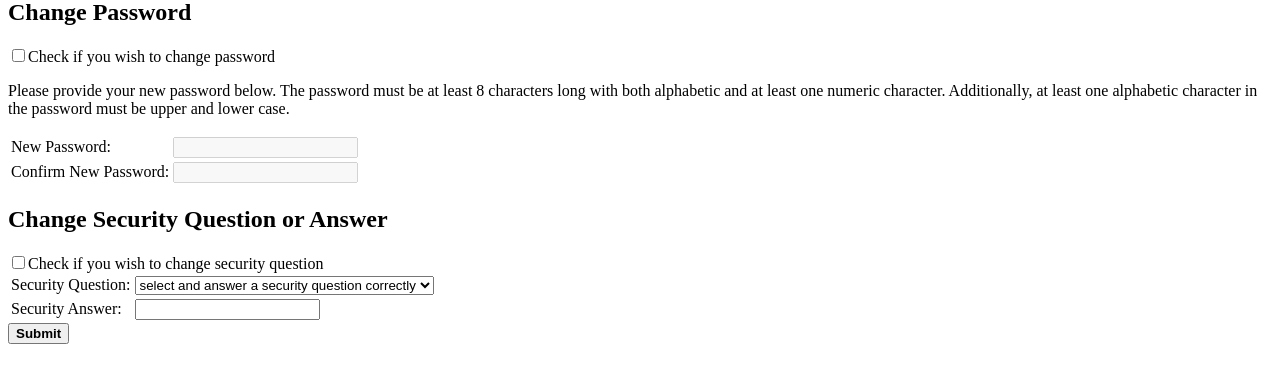
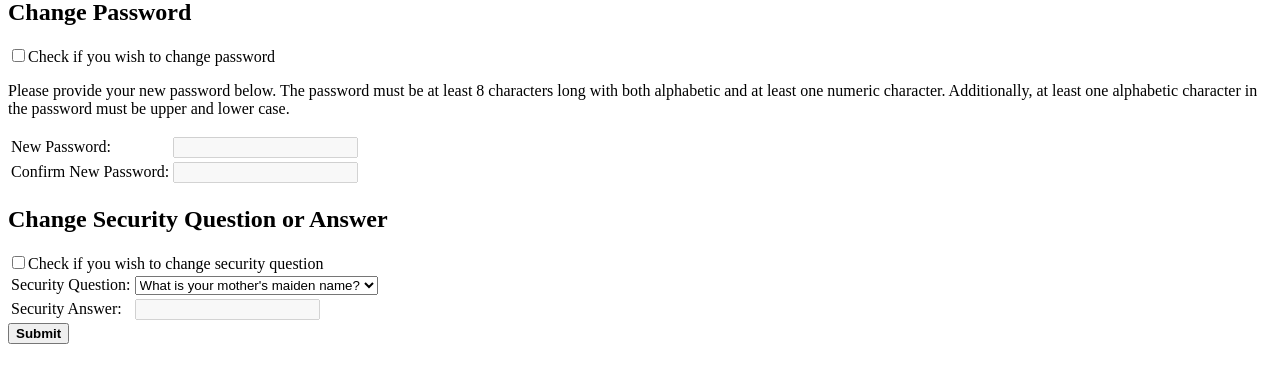
Before and after one commit to DavidLBardwell/cs601-web-app-dev-david-bardwell, a PHP site: page /administration.php in a window 1280 px wide. Shown: the part 81-464 px from the top of the page. Run offline with PHP 8.4, Linux system fonts and the light colour scheme; some libraries are stand-ins or nearby versions.

Commit message:
Complete editing of security question and posting update to the bookstore_security table.

```diff
--- a/finalproject/php/administration.php
+++ b/finalproject/php/administration.php
@@ -12,9 +12,9 @@
                     function() {
                         // Toggle the new password fields being enabled based on the user electing
                         // to change their password checkbox.
-                        // note: as a novice javascript/jQuery developer, getting the correct
-                        // state of a checkbox has been more difficult than it should be.
-                        // The online information on this was at best highly misleading.
+                        // A quick note on the next line of jQuery. I struggled to
+                        // find this exact code and many other examples of how to
+                        // do this were not working for me (including the text book).
                         var isChecked = $("#changePasswordIndicator").is(':checked');
 
                         if (isChecked) {
@@ -27,12 +27,28 @@
                         }
                     }
                 );
+
+                // As an audit measure, make sure the user has made their intentions clear
+                // that they wish to change the security question and/or answer.
+                $("#changeSecurityQuestionIndicator").change(
+                    function() {
+                        var isChecked = $("#changeSecurityQuestionIndicator").is(':checked');
+
+                        if (isChecked) {
+                            $("#securityResponse").attr("disabled", false);
+                        }
+                        else {
+                            $("#securityResponse").attr("disabled", true);
+                        }
+                    }
+                );
             });
-
 
             // Verify the correctness of the information
             function adminValidation() {
                 var ret = true;
+
+                // See if user wants to change their password
                 var isChecked = $("#changePasswordIndicator").is(':checked');
                 if (isChecked == true) {
                     var password1 = $("#password1").val();
@@ -48,6 +64,18 @@
                     else if (password1 != password2) {
                         $("#validation_error_output_div").html('<p class="error">The password confirmation does not match.</p>');
                         ret = false;
+                    }
+                }
+
+                // See if user wants to change their security question or answer
+                if (ret == true) {
+                    isChecked = $("#changeSecurityQuestionIndicator").is(':checked');
+                    if (isChecked == true) {
+                        var securityResponse = $("#securityResponse").val();
+                        if (securityResponse == null || securityResponse.length == 0) {
+                            $("#validation_error_output_div").html('<p class="error">The security answer cannot be empty.</p>');
+                            ret = false;
+                        }
                     }
                 }
                 return ret;
@@ -104,21 +132,21 @@
                 <section>
                     <h2>Change Security Question or Answer</h2>
 
-                    <input type="checkbox" id="changeSecurityQuestionIndicator">Check if you wish to change security question<br/>
+                    <input type="checkbox" id="changeSecurityQuestionIndicator" name="changeSecurityQuestionIndicator">Check if you wish to change security question<br/>
 
                     <table>
                         <tr>
                             <td><label for="securitySelection" id="security_label">Security Question:</label></td>
-                            <td><select id="securitySelection">
-                                  <option value="foo">select and answer a security question correctly</option>
-                                  <option value="1">What is your mother's maiden name?</option>
-                                  <option value="2">What City were you born in?</option>
+                            <td><select id="securitySelection" name="securitySelection">
+                                  <option value="Mother_Maiden_Name">What is your mother's maiden name?</option>
+                                  <option value="City_Born">What city were you born in?</option>
+                                  <option value="Favorite_Color">What is your favorite color?</option>
                                 </select>
                             </td>
                         </tr>
                         <tr>
                             <td><label for="securityResponse" id="securityResponse_label">Security Answer:</label></td>
-                            <td><input type="text" id="securityResponse"></td>
+                            <td><input type="text" id="securityResponse" name="securityResponse" disabled></td>
                         </tr>
                     </table>
                 </section>
```
Also changed, not shown: finalproject/php/database.php (+16 -0 lines), finalproject/php/index.php (+6 -3 lines).
